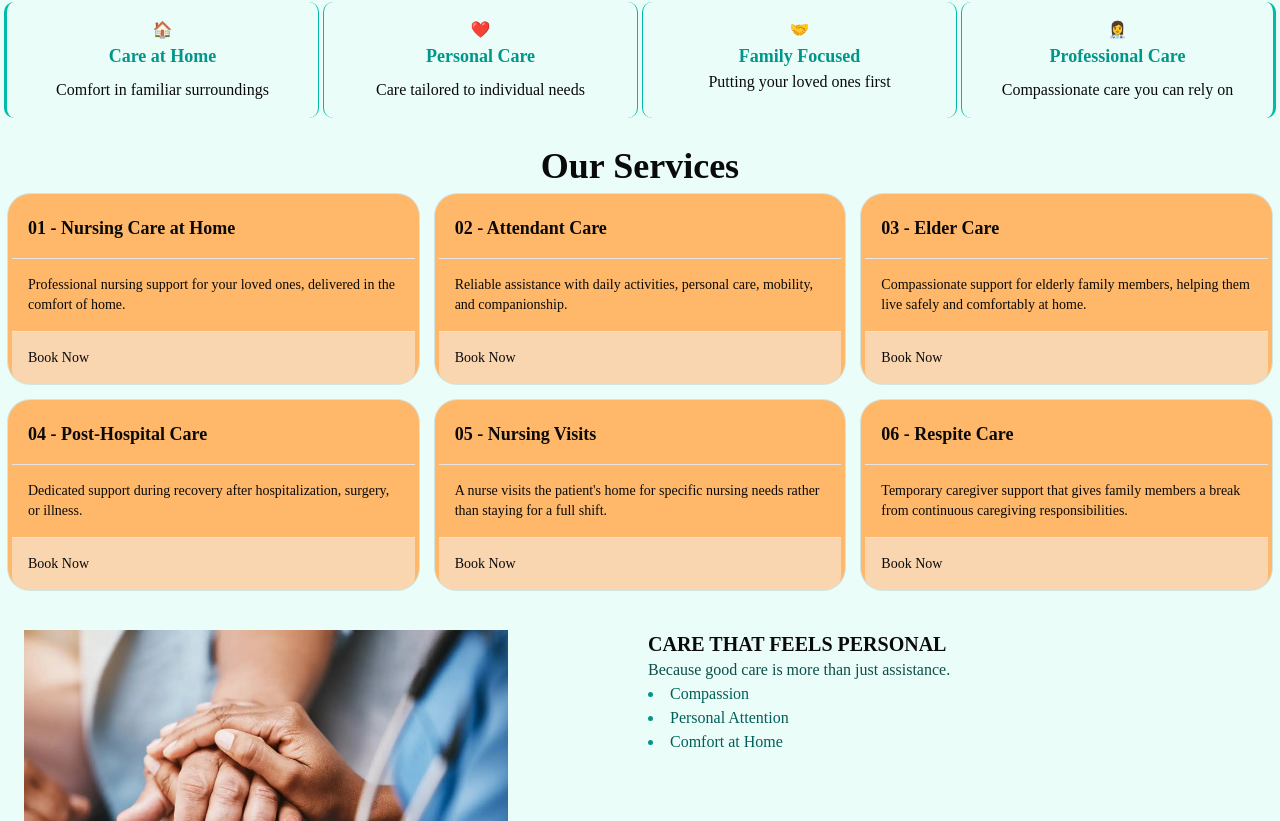
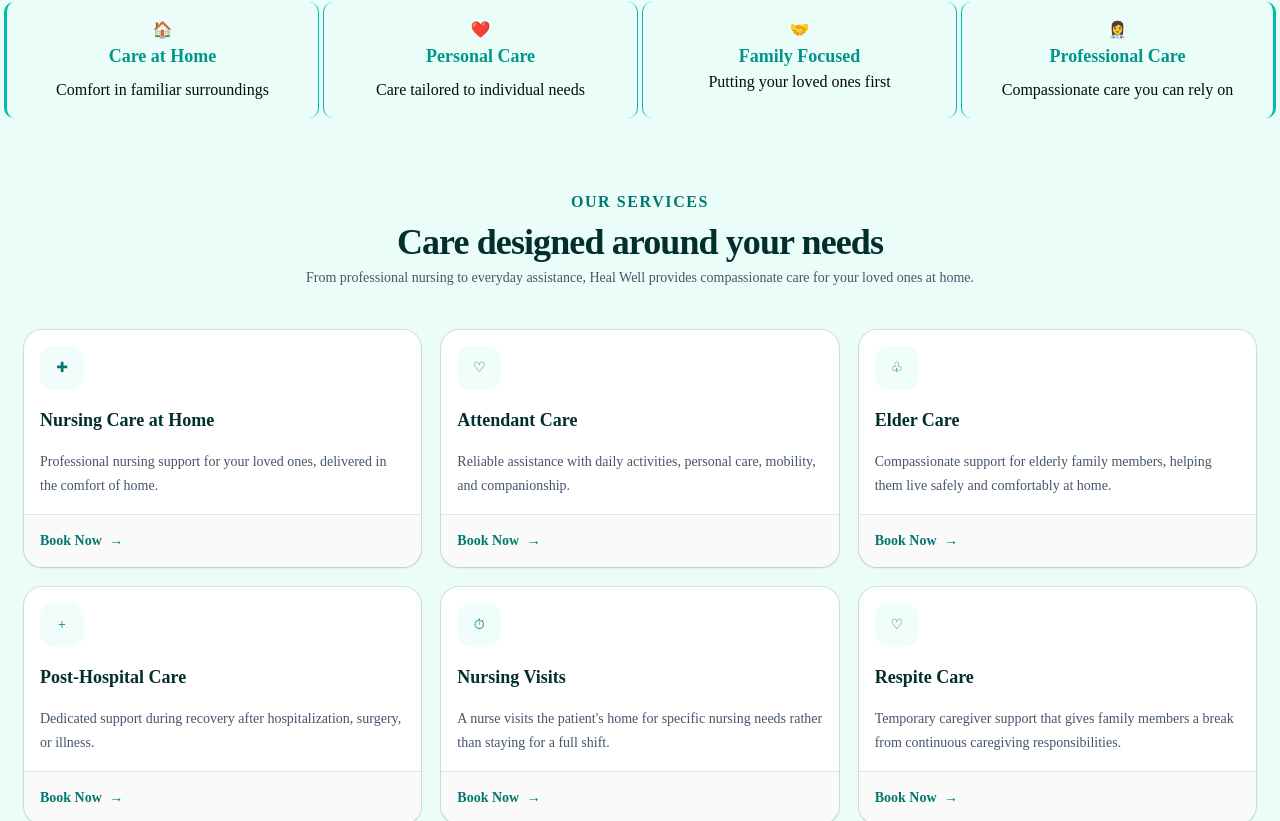
Before and after one commit to SurajKrSaw/Heal-Well, a Next.js app: page / in a window 1280 px wide. Shown: the part 879-1700 px from the top of the page. Built offline with nearby package versions, Linux system fonts and the light colour scheme.

Commit message:
Refined Service Section

```diff
--- a/components/servicesSection.tsx
+++ b/components/servicesSection.tsx
@@ -11,126 +11,193 @@ import Link from "next/link";
 
 const Services = () => {
   return (
-    <div className="grid grid-cols-2 sm:grid-cols-3  my-7">
-      <h1 className="flex col-span-full justify-center font-bold text-4xl">
-        Our Services
+    <div className="mx-auto max-w-7xl px-6 py-16">
+      {/* Heading */}
+      <div className="mb-10 text-center">
+        <p className="mb-2 text-base font-bold tracking-widest text-teal-700">
+          OUR SERVICES
+        </p>
+
+        <h1 className="text-3xl font-bold tracking-tight text-teal-950 md:text-4xl">
+          Care designed around your needs
         </h1>
-      <Card className="bg-orange-300 p-1 m-2 rounded-3xl">
-        <p className="icon"></p>
+
+        <p className="mx-auto mt-1 max-w-2xl text-xs leading-6 text-slate-600 md:text-sm">
+          From professional nursing to everyday assistance, Heal Well provides
+          compassionate care for your loved ones at home.
+        </p>
+      </div>
+
+      {/* Services */}
+      <div className="grid grid-cols-1 gap-5 sm:grid-cols-2 lg:grid-cols-3">
+        {/* Nursing Care */}
+        <Card className="group flex h-full flex-col rounded-2xl border-teal-100 bg-white shadow-sm transition-all duration-300 hover:-translate-y-1 hover:border-teal-200 hover:bg-teal-50 hover:shadow-md">
           <CardHeader>
-          <CardTitle className="text-lg font-bold">
-            01 - Nursing Care at Home
+            <div className="mb-3 flex h-11 w-11 items-center justify-center rounded-xl bg-teal-50 text-teal-700 transition-colors group-hover:bg-white">
+              ✚
+            </div>
+            <CardTitle className="text-lg font-semibold text-teal-950">
+              Nursing Care at Home
             </CardTitle>
-          {/* <CardDescription>Card Description</CardDescription>
-          <CardAction>Card Action</CardAction> */}
           </CardHeader>
-        <hr />
-        <CardContent>
+
+          <CardContent className="flex-1 text-sm leading-6 text-slate-600">
             <p>
               Professional nursing support for your loved ones, delivered in the
               comfort of home.
             </p>
           </CardContent>
-        <Link href="">
-          <CardFooter className="hover:bg-orange-100">Book Now</CardFooter>
+
+          <CardFooter className="rounded-b-2xl transition-colors group-hover:bg-teal-200">
+            <Link
+              href=""
+              className="text-sm font-semibold text-teal-700 transition-colors group-hover:text-teal-900"
+            >
+              Book Now <span className="ml-1">→</span>
             </Link>
+          </CardFooter>
         </Card>
-      <Card className="bg-orange-300 p-1 m-2 rounded-3xl">
-        <p className="icon"></p>
+
+        {/* Attendant Care */}
+        <Card className="group flex h-full flex-col rounded-2xl border-teal-100 bg-white shadow-sm transition-all duration-300 hover:-translate-y-1 hover:border-teal-200 hover:bg-teal-50 hover:shadow-md">
           <CardHeader>
-          <CardTitle className="text-lg font-bold">
-            02 - Attendant Care
+            <div className="mb-3 flex h-11 w-11 items-center justify-center rounded-xl bg-teal-50 text-teal-700 transition-colors group-hover:bg-white">
+              ♡
+            </div>
+            <CardTitle className="text-lg font-semibold text-teal-950">
+              Attendant Care
             </CardTitle>
-          {/* <CardDescription>Card Description</CardDescription>
-          <CardAction>Card Action</CardAction> */}
           </CardHeader>
-        <hr />
-        <CardContent>
+
+          <CardContent className="flex-1 text-sm leading-6 text-slate-600">
             <p>
-            Reliable assistance with daily activities, personal care, mobility,
-            and companionship.
+              Reliable assistance with daily activities, personal care,
+              mobility, and companionship.
             </p>
           </CardContent>
-        <Link href="">
-          <CardFooter className="hover:bg-orange-100">Book Now</CardFooter>
+
+          <CardFooter className="rounded-b-2xl transition-colors group-hover:bg-teal-200">
+            <Link
+              href=""
+              className="text-sm font-semibold text-teal-700 transition-colors group-hover:text-teal-900"
+            >
+              Book Now <span className="ml-1">→</span>
             </Link>
+          </CardFooter>
         </Card>
-      <Card className="bg-orange-300 p-1 m-2 rounded-3xl">
-        <p className="icon"></p>
+
+        {/* Elder Care */}
+        <Card className="group flex h-full flex-col rounded-2xl border-teal-100 bg-white shadow-sm transition-all duration-300 hover:-translate-y-1 hover:border-teal-200 hover:bg-teal-50 hover:shadow-md">
           <CardHeader>
-          <CardTitle className="text-lg font-bold">03 - Elder Care</CardTitle>
-          {/* <CardDescription>Card Description</CardDescription>
-          <CardAction>Card Action</CardAction> */}
+            <div className="mb-3 flex h-11 w-11 items-center justify-center rounded-xl bg-teal-50 text-teal-700 transition-colors group-hover:bg-white">
+              ♧
+            </div>
+            <CardTitle className="text-lg font-semibold text-teal-950">
+              Elder Care
+            </CardTitle>
           </CardHeader>
-        <hr />
-        <CardContent>
+
+          <CardContent className="flex-1 text-sm leading-6 text-slate-600">
             <p>
-            Compassionate support for elderly family members, helping them live
-            safely and comfortably at home.
+              Compassionate support for elderly family members, helping them
+              live safely and comfortably at home.
             </p>
           </CardContent>
-        <Link href="">
-          <CardFooter className="hover:bg-orange-100">Book Now</CardFooter>
+
+          <CardFooter className="rounded-b-2xl transition-colors group-hover:bg-teal-200">
+            <Link
+              href=""
+              className="text-sm font-semibold text-teal-700 transition-colors group-hover:text-teal-900"
+            >
+              Book Now <span className="ml-1">→</span>
             </Link>
+          </CardFooter>
         </Card>
-      <Card className="bg-orange-300 p-1 m-2 rounded-3xl">
-        <p className="icon"></p>
+
+        {/* Post-Hospital Care */}
+        <Card className="group flex h-full flex-col rounded-2xl border-teal-100 bg-white shadow-sm transition-all duration-300 hover:-translate-y-1 hover:border-teal-200 hover:bg-teal-50 hover:shadow-md">
           <CardHeader>
-          <CardTitle className="text-lg font-bold">
-            04 - Post-Hospital Care
+            <div className="mb-3 flex h-11 w-11 items-center justify-center rounded-xl bg-teal-50 text-teal-700 transition-colors group-hover:bg-white">
+              +
+            </div>
+            <CardTitle className="text-lg font-semibold text-teal-950">
+              Post-Hospital Care
             </CardTitle>
-          {/* <CardDescription>Card Description</CardDescription>
-          <CardAction>Card Action</CardAction> */}
           </CardHeader>
-        <hr />
-        <CardContent>
+
+          <CardContent className="flex-1 text-sm leading-6 text-slate-600">
             <p>
-            Dedicated support during recovery after hospitalization, surgery, or
-            illness.
+              Dedicated support during recovery after hospitalization, surgery,
+              or illness.
             </p>
           </CardContent>
-        <Link href="">
-          <CardFooter className="hover:bg-orange-100">Book Now</CardFooter>
+
+          <CardFooter className="rounded-b-2xl transition-colors group-hover:bg-teal-200">
+            <Link
+              href=""
+              className="text-sm font-semibold text-teal-700 transition-colors group-hover:text-teal-900"
+            >
+              Book Now <span className="ml-1">→</span>
             </Link>
+          </CardFooter>
         </Card>
-      <Card className="bg-orange-300 p-1 m-2 rounded-3xl">
-        <p className="icon"></p>
+
+        {/* Nursing Visits */}
+        <Card className="group flex h-full flex-col rounded-2xl border-teal-100 bg-white shadow-sm transition-all duration-300 hover:-translate-y-1 hover:border-teal-200 hover:bg-teal-50 hover:shadow-md">
           <CardHeader>
-          <CardTitle className="text-lg font-bold">
-            05 - Nursing Visits
+            <div className="mb-3 flex h-11 w-11 items-center justify-center rounded-xl bg-teal-50 text-teal-700 transition-colors group-hover:bg-white">
+              ⏱
+            </div>
+            <CardTitle className="text-lg font-semibold text-teal-950">
+              Nursing Visits
             </CardTitle>
-          {/* <CardDescription>Card Description</CardDescription>
-          <CardAction>Card Action</CardAction> */}
           </CardHeader>
-        <hr />
-        <CardContent>
+
+          <CardContent className="flex-1 text-sm leading-6 text-slate-600">
             <p>
               A nurse visits the patient&apos;s home for specific nursing needs
               rather than staying for a full shift.
             </p>
           </CardContent>
-        <Link href="">
-          <CardFooter className="hover:bg-orange-100">Book Now</CardFooter>
+
+          <CardFooter className="rounded-b-2xl transition-colors group-hover:bg-teal-200">
+            <Link
+              href=""
+              className="text-sm font-semibold text-teal-700 transition-colors group-hover:text-teal-900"
+            >
+              Book Now <span className="ml-1">→</span>
             </Link>
+          </CardFooter>
         </Card>
-      <Card className="bg-orange-300 p-1 m-2 rounded-3xl">
-        <p className="icon"></p>
+
+        {/* Respite Care */}
+        <Card className="group flex h-full flex-col rounded-2xl border-teal-100 bg-white shadow-sm transition-all duration-300 hover:-translate-y-1 hover:border-teal-200 hover:bg-teal-50 hover:shadow-md">
           <CardHeader>
-          <CardTitle className="text-lg font-bold">06 - Respite Care</CardTitle>
-          {/* <CardDescription>Card Description</CardDescription>
-          <CardAction>Card Action</CardAction> */}
+            <div className="mb-3 flex h-11 w-11 items-center justify-center rounded-xl bg-teal-50 text-teal-700 transition-colors group-hover:bg-white">
+              ♡
+            </div>
+            <CardTitle className="text-lg font-semibold text-teal-950">
+              Respite Care
+            </CardTitle>
           </CardHeader>
-        <hr />
-        <CardContent>
+
+          <CardContent className="flex-1 text-sm leading-6 text-slate-600">
             <p>
               Temporary caregiver support that gives family members a break from
               continuous caregiving responsibilities.
             </p>
           </CardContent>
-        <Link href="">
-          <CardFooter className="hover:bg-orange-100">Book Now</CardFooter>
+
+          <CardFooter className="rounded-b-2xl transition-colors group-hover:bg-teal-200">
+            <Link
+              href=""
+              className="text-sm font-semibold text-teal-700 transition-colors group-hover:text-teal-900"
+            >
+              Book Now <span className="ml-1">→</span>
             </Link>
+          </CardFooter>
         </Card>
+      </div>
     </div>
   );
 };
```
Lines whose indentation alone changed are shown as unchanged.
